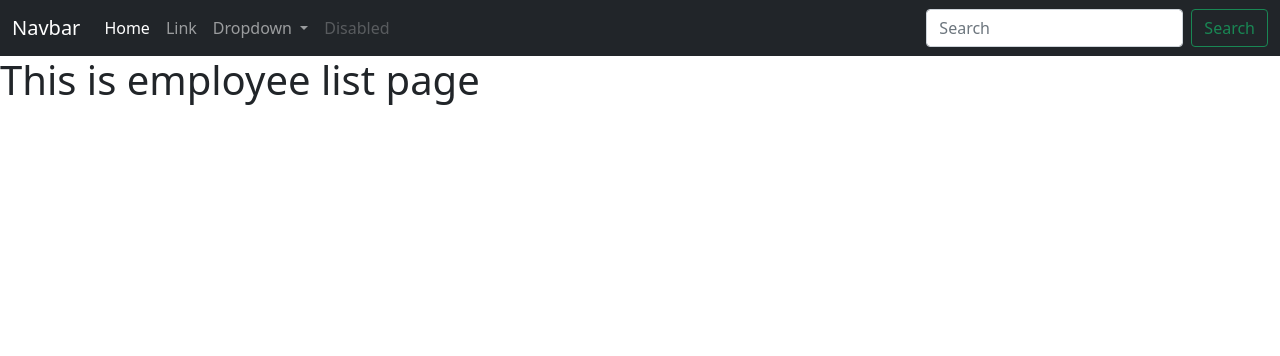
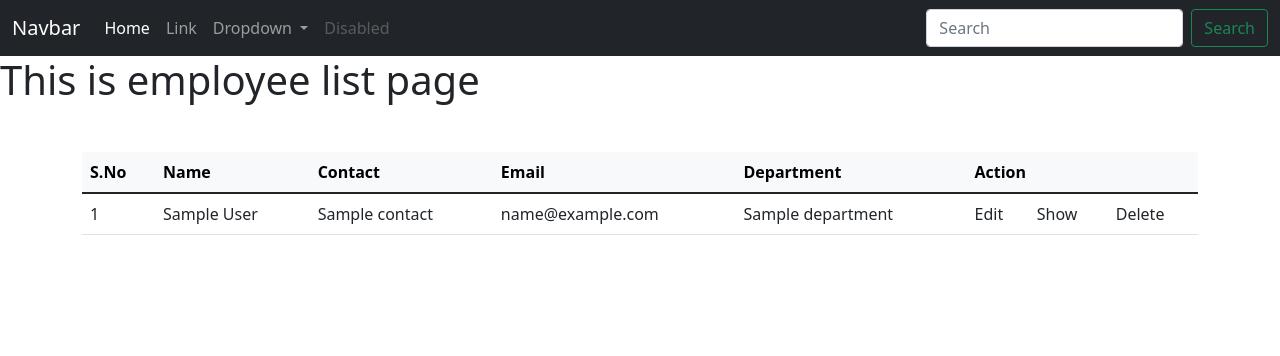
Before and after one commit to Bipashh/Project-Django, a Django app: template project_employee_record_system/templates/employees/index_employees.html in a window 1280 px wide. Shown: the top 356 px of the page. Run offline with Django 3.2, Linux system fonts and the light colour scheme; the template is opened without the code that fills it: most values are stand-ins (such as "Sample title", 1, 10 or a date in 2020).

Commit message:
index and database datar

```diff
--- a/project_employee_record_system/app_employeewebsite/admin.py
+++ b/project_employee_record_system/app_employeewebsite/admin.py
@@ -1,5 +1,8 @@
 from django.contrib import admin
-from .models import Department
+from .models import *
 # Register your models here.
 
 admin.site.register(Department)
+admin.site.register(Employee)
+admin.site.register(EmployeeAttendance)
+admin.site.register(EmployeeSalary)
--- a/project_employee_record_system/app_employeewebsite/models.py
+++ b/project_employee_record_system/app_employeewebsite/models.py
@@ -23,6 +23,8 @@ class Employee(models.Model):
     department = models.ForeignKey(Department, on_delete = models.CASCADE)
     class Meta:
         db_table = "app_employee"
+        def __str__(self):
+            return self.full_name
 
 class EmployeeAttendance(models.Model):
     status = models.BooleanField(default = True)
--- a/project_employee_record_system/templates/employees/index_employees.html
+++ b/project_employee_record_system/templates/employees/index_employees.html
@@ -5,4 +5,32 @@
 
 {% block content %}
 <h1>This is employee list page</h1>
+<div class = "container mt-5">
+    <table class="table table-striped-columns table-hover">
+        <thead class="table-light">
+          <tr>
+            <th>S.No</th>
+            <th>Name</th>
+            <th>Contact</th>
+            <th>Email</th>
+            <th>Department</th>
+            <th colspan="3">Action</th>
+          </tr>
+        </thead>
+</div>
+<tbody>
+    {% for val in data %}
+    <tr>
+        <td>{{ forloop.counter}}</td>
+        <td>{{ val.full_name }}</td>
+        <td>{{ val.contact }}</td>
+        <td>{{ val.email }}</td>
+        <td>{{ val.department }}</td>
+        <td><a herf = "www.google.com">Edit</a></td>
+        <td><a herf = "#">Show</a></td>
+        <td><a herf = "#">Delete</a></td>
+    </tr>
+    {% endfor %}
+</tbody>
+</table>
 {% endblock %}
```
Also changed, not shown: project_employee_record_system/app_employeewebsite/views.py (+24 -6 lines), project_employee_record_system/db.sqlite3.
